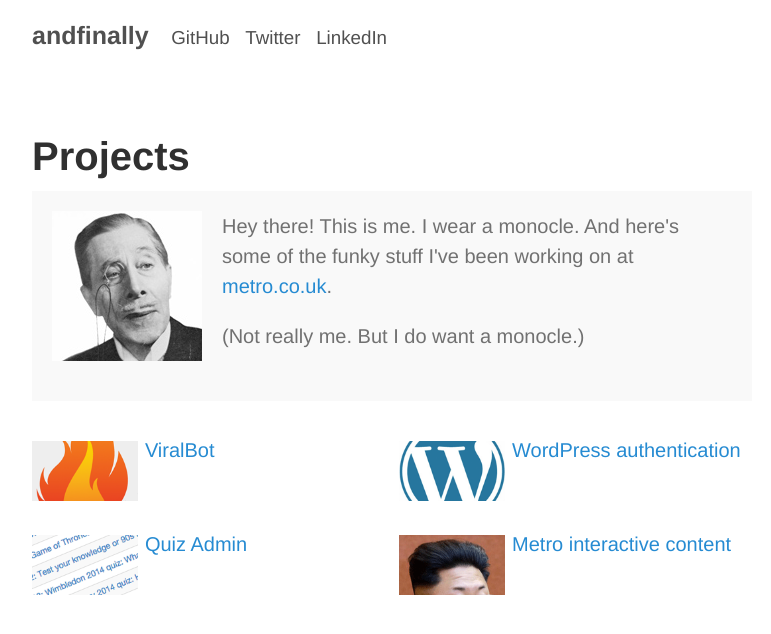
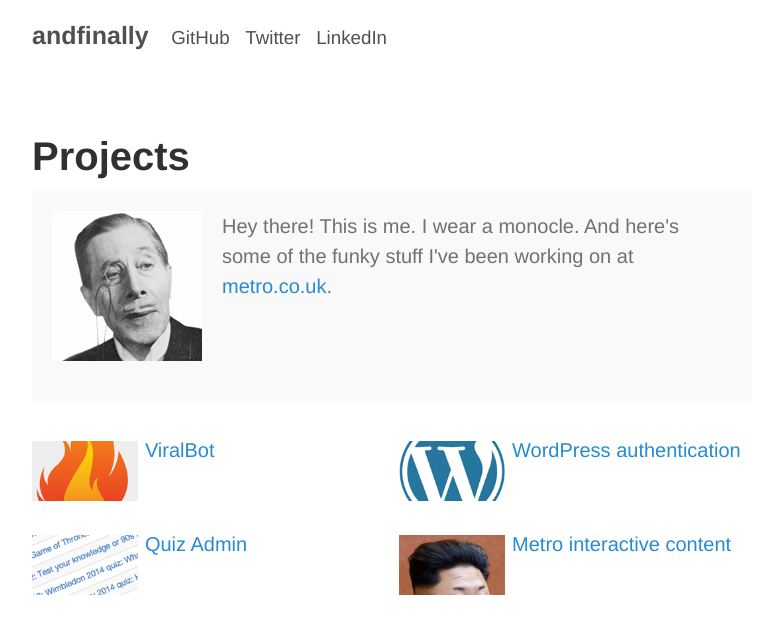
Before and after one commit to andfinally/andfinally.github.io, a Jekyll site: the page built from index.html, in a window 1280 px wide. Shown: the top 634 px of the page, without its empty margins (248-1019 px from the left). Built offline with Jekyll 4.4.1, drawn with Linux system fonts in a browser that asks for light colours; nearby versions of some CDN libraries; the list of posts is cut into pages by our own code.

Commit message:
Update index.html

```diff
--- a/index.html
+++ b/index.html
@@ -9,8 +9,6 @@ comments: false
 <div class="message page-message">
 	<img src="assets/2015/03/george-arliss-150x150.jpg" width="150" class="img-left">
 	<p>Hey there! This is me. I wear a monocle. And here's some of the funky stuff I've been working on at <a href="http://metro.co.uk">metro.co.uk</a>.</p>
-	<p>(Not really me. But I do want a monocle.)</p>
-
 </div>
 
 <div class="post-list row">
```
